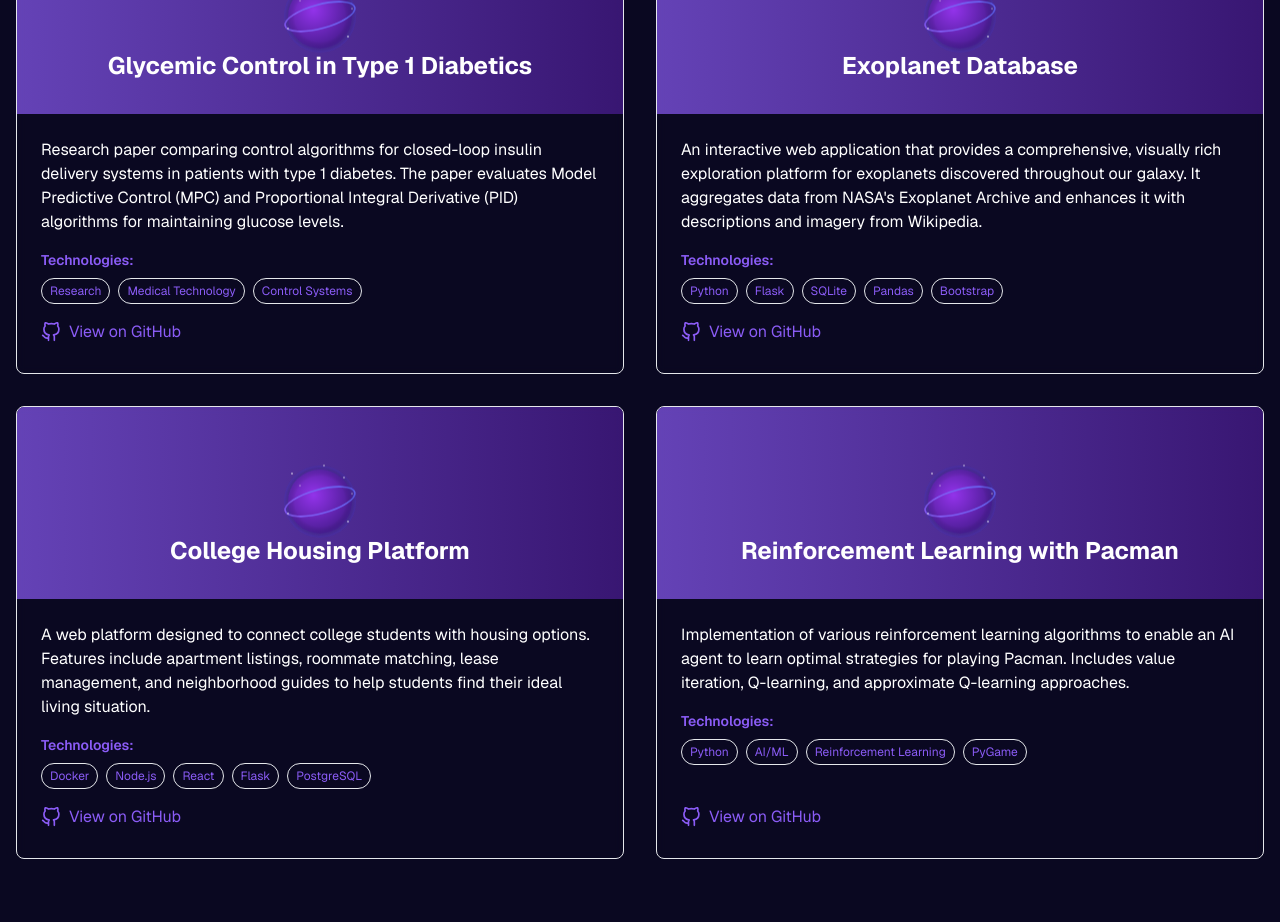
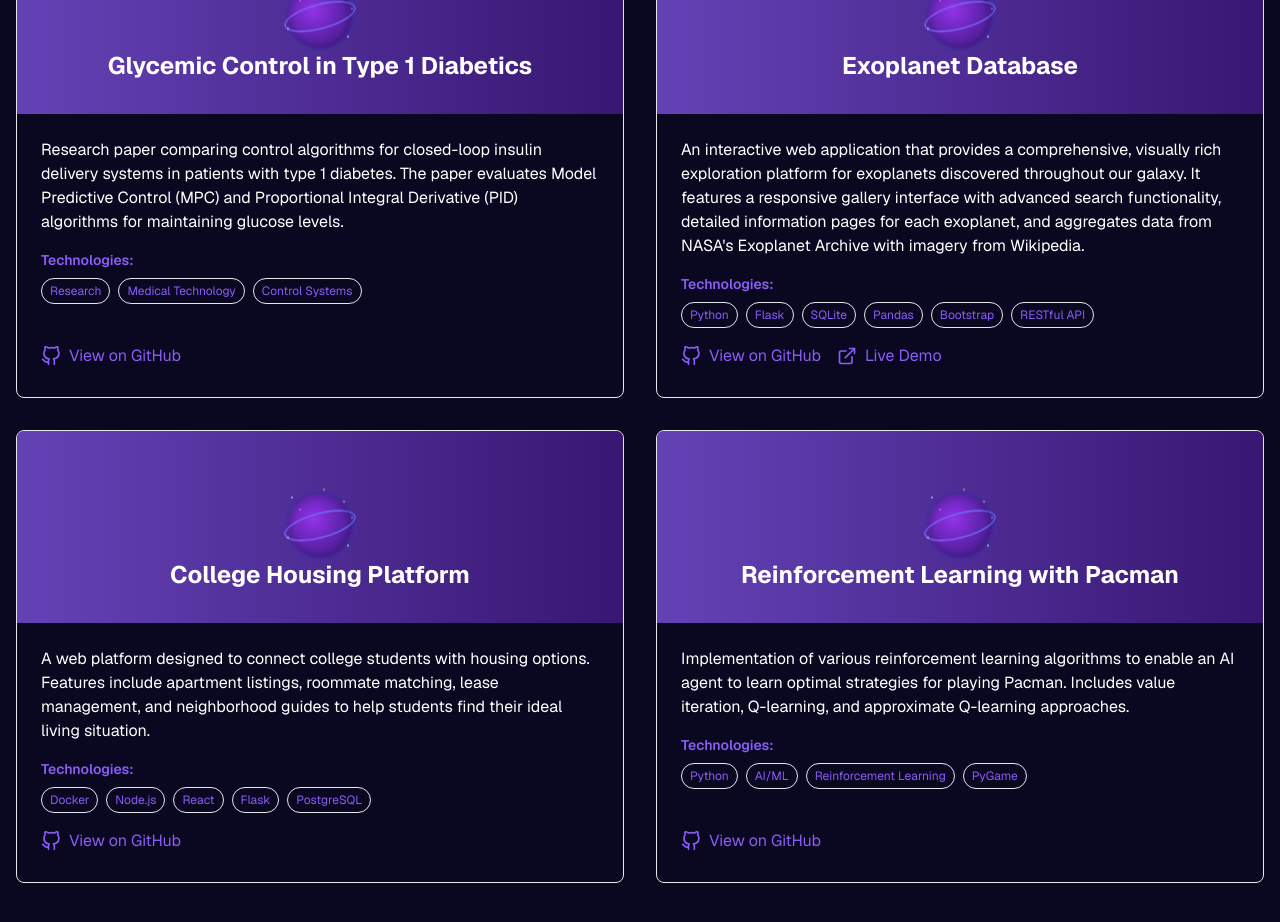
Before and after one commit to Spencer29496/Mines_Portfolio, a Next.js app: page / in a window 1280 px wide. Shown: the part 1740-2662 px from the top of the page. Built offline with nearby package versions, Linux system fonts and the light colour scheme.

Commit message:
added link to exoplanet

```diff
--- a/src/app/page.tsx
+++ b/src/app/page.tsx
@@ -130,10 +130,11 @@ export default function Home() {
             />
             <ProjectCard
               title="Exoplanet Database"
-              description="An interactive web application that provides a comprehensive, visually rich exploration platform for exoplanets discovered throughout our galaxy. It aggregates data from NASA's Exoplanet Archive and enhances it with descriptions and imagery from Wikipedia."
-              technologies={["Python", "Flask", "SQLite", "Pandas", "Bootstrap"]}
+              description="An interactive web application that provides a comprehensive, visually rich exploration platform for exoplanets discovered throughout our galaxy. It features a responsive gallery interface with advanced search functionality, detailed information pages for each exoplanet, and aggregates data from NASA's Exoplanet Archive with imagery from Wikipedia."
+              technologies={["Python", "Flask", "SQLite", "Pandas", "Bootstrap", "RESTful API"]}
               imageUrl="/planet.svg"
               githubUrl="https://github.com/Spencer29496/exoplanet-database"
+              demoUrl="http://exoplanet-db-env.eba-2sbmi3mf.us-west-2.elasticbeanstalk.com"
             />
             <ProjectCard
               title="College Housing Platform"
@@ -241,13 +242,15 @@ function ProjectCard({
   description,
   technologies,
   imageUrl,
-  githubUrl
+  githubUrl,
+  demoUrl
 }: {
   title: string;
   description: string;
   technologies: string[];
   imageUrl: string;
   githubUrl?: string;
+  demoUrl?: string;
 }) {
   return (
     <div className="backdrop-blur-sm bg-background/20 rounded-lg border border-accent-primary/20 overflow-hidden hover:border-accent-primary/50 transition-all duration-300 hover:shadow-[0_0_15px_rgba(139,92,246,0.3)] group flex flex-col h-full">
@@ -293,6 +296,21 @@ function ProjectCard({
               View on GitHub
             </a>
           )}
+          {demoUrl && (
+            <a
+              href={demoUrl}
+              target="_blank"
+              rel="noopener noreferrer"
+              className="inline-flex items-center gap-2 text-accent-primary hover:text-accent-secondary transition-colors ml-4"
+            >
+              <svg xmlns="http://www.w3.org/2000/svg" width="20" height="20" viewBox="0 0 24 24" fill="none" stroke="currentColor" strokeWidth="2" strokeLinecap="round" strokeLinejoin="round">
+                <path d="M18 13v6a2 2 0 0 1-2 2H5a2 2 0 0 1-2-2V8a2 2 0 0 1 2-2h6"></path>
+                <polyline points="15 3 21 3 21 9"></polyline>
+                <line x1="10" y1="14" x2="21" y2="3"></line>
+              </svg>
+              Live Demo
+            </a>
+          )}
         </div>
       </div>
     </div>
```
